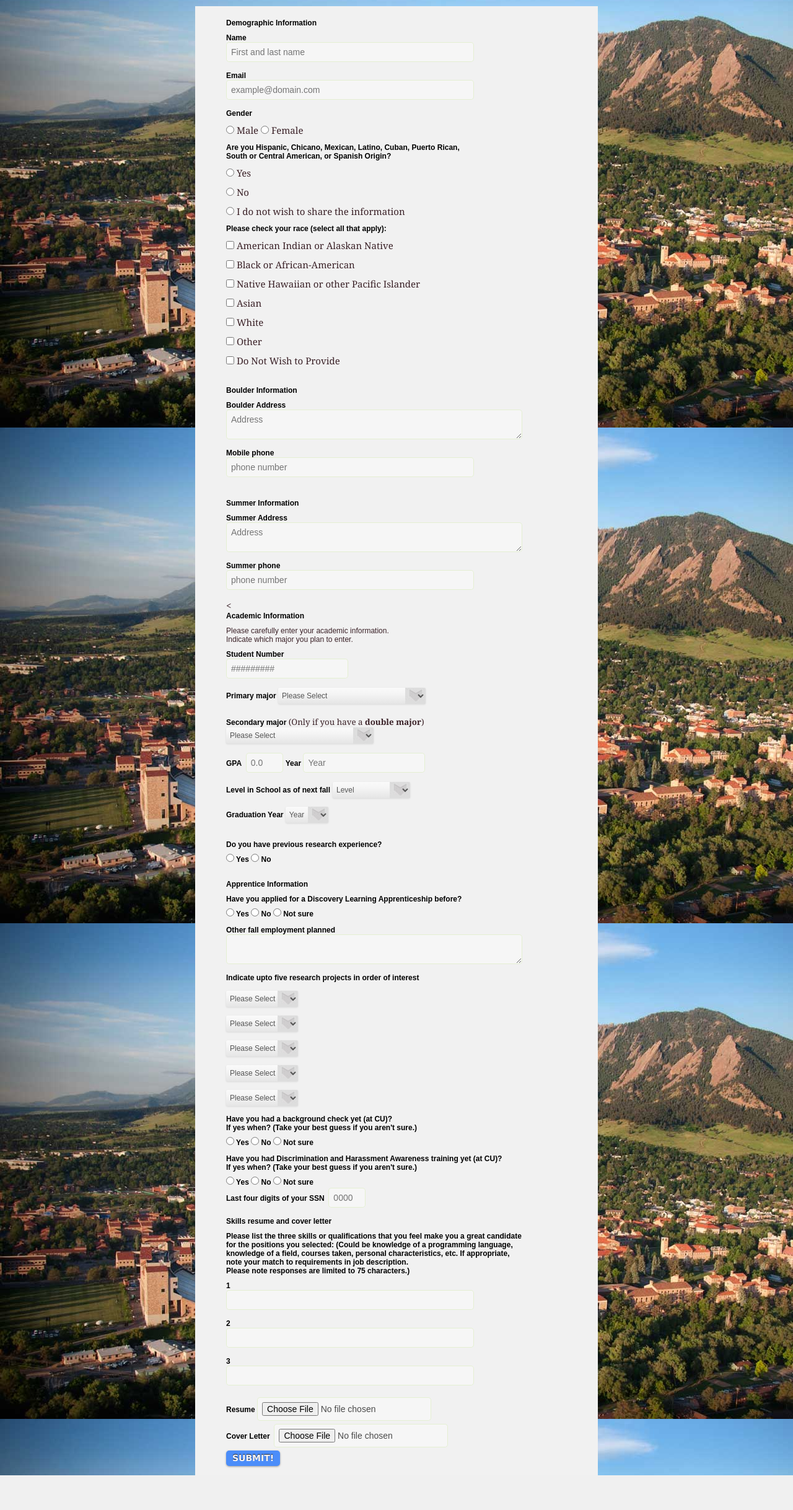
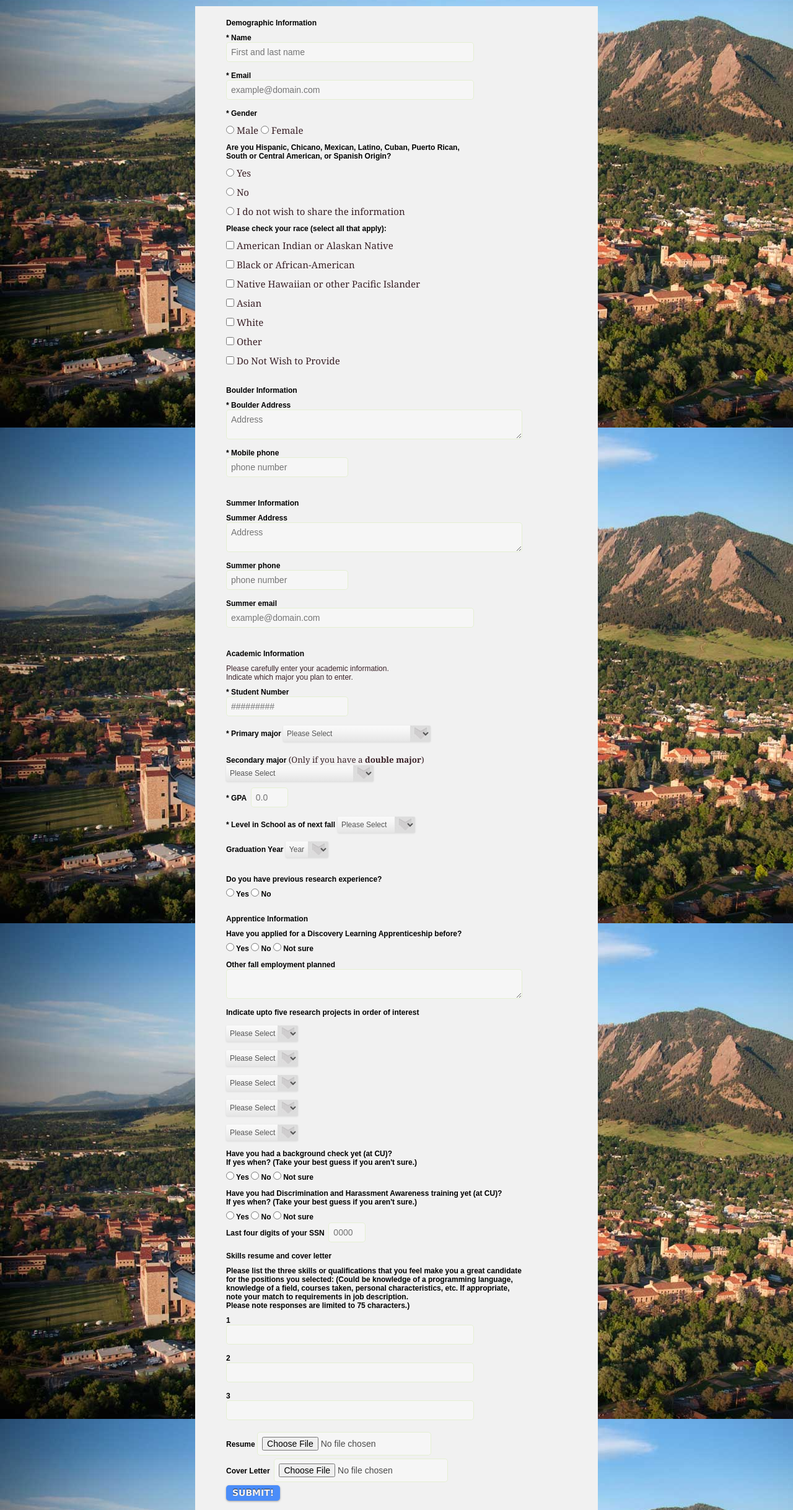
Before and after one commit to ckamat1/CSCI5828---Tachyon, a Django app: template mysite/dlcapp/templates/Student.html in a window 1280 px wide. Shown: the part 110-2547 px from the top of the page at 62% size. Before the commit the page ends 2491 px from the top, so only its background shows below. Run offline with Django 3.2, Linux system fonts and the light colour scheme; the template is opened without the code that fills it, so the values that code supplies are empty.

Commit message:
changes to fields

```diff
--- a/mysite/dlcapp/templates/Student.html
+++ b/mysite/dlcapp/templates/Student.html
@@ -26,61 +26,64 @@
             </header>
 
 	<div  class="form">
-    	<form id="contactform" name="form" method="GET" action="/register/">
+    	<form id="contactform">
 				<p class="FormMain"><label for="Demo"><strong>Demographic Information</strong></label></p>
 
-    			<p class="contact"><label for="name">Name</label></p>
+    			<p class="contact"><label for="name">* Name</label></p>
     			<input id="name" name="name" placeholder="First and last name" required="" tabindex="1" type="text">
 
-    			<p class="contact"><label for="email">Email</label></p>
+    			<p class="contact"><label for="email">* Email</label></p>
     			<input id="email" name="email" placeholder="example@domain.com" required="" type="email">
 
-				<p class="contact"><label for="gender">Gender</label></p>
-				<input id="gender" type="radio" name="gender" value="male" tabindex="1" required="" > Male
-				<input id="gender" type="radio" name="gender" value="female" required="" >   Female<br>
+				<p class="contact"><label for="gender">* Gender</label></p>
+				<input id="gender" type="radio" name="gender" value="male" tabindex="1" required > Male
+				<input id="gender" type="radio" name="gender" value="female" >   Female<br>
 
 				<p class="contact"><label for="Origin">Are you Hispanic, Chicano, Mexican, Latino, Cuban, Puerto Rican, <br> South or Central American, or Spanish Origin?</label></p>
-				<input id="origin" type="radio" name="origin" value="Yes" tabindex="1" > Yes <br>
-				<input id="origin" type="radio" name="origin" value="No"> No <br>
-				<input id="origin" type="radio" name="origin" value="na"> I do not wish to share the information<br>
+				<input id="origin" type="radio" name="origin" value="male" tabindex="1" required > Yes <br>
+				<input id="origin" type="radio" name="origin" value="female"> No <br>
+				<input id="origin" type="radio" name="origin" value="female"> I do not wish to share the information<br>
 
 				<p class="contact"><label for="race">Please check your race (select all that apply):</label></p>
-				<input id="check0" type="checkbox" name="race" value="American Indian or Alaskan Native" /> American Indian or Alaskan Native<br>
-				<input id="check1" type="checkbox" name="race" value="Black or African-American" /> Black or African-American<br>
-				<input id="check2" type="checkbox" name="race" value="Native Hawaiian" /> Native Hawaiian or other Pacific Islander<br>
-				<input id="check3" type="checkbox" name="race" value="Asian" /> Asian<br>
-				<input id="check4" type="checkbox" name="race" value="White" /> White<br>
-				<input id="check5" type="checkbox" name="race" value="Other" /> Other<br>
-				<input id="check6" type="checkbox" name="race" value="na" /> Do Not Wish to Provide<br><br>
+				<input id="check0" type="checkbox" name="check0" /> American Indian or Alaskan Native<br>
+				<input id="check1" type="checkbox" name="check1" /> Black or African-American<br>
+				<input id="check2" type="checkbox" name="check2" /> Native Hawaiian or other Pacific Islander<br>
+				<input id="check3" type="checkbox" name="check3" /> Asian<br>
+				<input id="check4" type="checkbox" name="check4" /> White<br>
+				<input id="check5" type="checkbox" name="check5" /> Other<br>
+				<input id="check6" type="checkbox" name="check6" /> Do Not Wish to Provide<br><br>
 
 				<p class="contact"><label for="Baddress">Boulder Information</label></p>
 
-				<p class="contact"><label for="Baddress">Boulder Address</label></p>
-				<textarea rows="2" cols="55" input id="Baddress" name="Baddress" id="Baddress" placeholder="Address" required="" ></textarea>
+				<p class="contact"><label for="Baddress">* Boulder Address</label></p>
+				<textarea rows="2" cols="55" input id="address" name="address" id="address" placeholder="Address" required="" ></textarea>
 
-				<p class="contact"><label for="phone">Mobile phone</label></p>
-				<input id="Bphone" name="Bphone" placeholder="phone number" required="" type="text"> <br><br>
+				<p class="contact"><label for="phone">* Mobile phone</label></p>
+				<input id="phone" name="phone" placeholder="phone number" required="" type="number"> <br><br>
 
-				<p class="contact"><label for="Saddress">Summer Information</label></p>
+				<p class="contact"><label for="Baddress">Summer Information</label></p>
 
-				<p class="contact"><label for="Saddress">Summer Address</label></p>
-				<textarea rows="2" cols="55" input id="Saddress" name="Saddress" id="Saddress" placeholder="Address"></textarea><br>
+				<p class="contact"><label for="Baddress">Summer Address</label></p>
+				<textarea rows="2" cols="55" input id="address" name="address" id="address" placeholder="Address"></textarea><br>
 
 				<p class="contact"><label for="phone">Summer phone</label></p>
-				<input id="Sphone" name="Sphone" placeholder="phone number" type="text"> <br>
+				<input id="phone" name="phone" placeholder="phone number" type="number"> <br>
 
-                <
+                <p class="contact"><label for="username">Summer email</label></p>
+    			<input id="email" name="email" placeholder="example@domain.com" type="email"> <br><br>
+
 				<p class="acad"><label for="Baddress">Academic Information</label></p>
 				<p class="acad">Please carefully enter your academic information.<br> Indicate which major you plan to enter.</p>
 
-				<p class="contact"><label for="studno">Student Number</label></p>
-    			<input id="studno" name="studno" placeholder="#########" required="" type="number">
+				<p class="contact"><label for="studno">* Student Number</label></p>
+    			<input id="Studentno" name="studno" placeholder="#########" required="" type="number">
 
 				<fieldset>
-                 <label>Primary major </label>
+                 <label>* Primary major </label>
                   <label class="major">
-                  <select class="select-style" name="Pmajor" required="" >
-                 	<option selected="selected" value="0">Please Select</option>
+                  <select class="select-style" name="major" required="" >
+                 	<!-- option selected="selected" value="0">Please Select</option> -->
+					<option value="" >Please Select</option>
 					<option value="ASEN">Aerospace Engineering</option>
 					<option value="AMEN">Applied Mathematics</option>
 					<option value="AREN">Architectural Engineering</option>
@@ -103,7 +106,7 @@
                  <label>Secondary major </label>
 				 <span style="font-size: 10pt">(Only if you have a <strong>double major</strong>)</span><br>
                   <label class="major">
-                  <select class="select-style" name="Smajor">
+                  <select class="select-style" name="major">
                  	<option selected="selected" value="0">Please Select</option>
 					<option value="ASEN">Aerospace Engineering</option>
 					<option value="AMEN">Applied Mathematics</option>
@@ -124,12 +127,13 @@
               </fieldset><br>
 
 
-				<label>GPA&nbsp <input class="gpa" maxlength="3" name="GPA" placeholder="0.0" required=""></label>
-                <label>Year <input class="listGradYear" maxlength="4" name="GradYear" placeholder="Year" required=""></label><br>
+				<label>* GPA&nbsp <input class="gpa" maxlength="3" name="GPA" placeholder="0.0" required=""></label><br>
+               <!-- <label>* Year <input class="listGradYear" maxlength="4" name="GradYear" placeholder="Year" required=""></label><br> -->
 
-				<label>Level in School as of next fall</label>
+				<label>* Level in School as of next fall</label>
                  <label class="Level">
-				 <select class="select-style"  name="levelSchool" required="" >
+				 <select class="select-style"  name="listGradYear " required="" >
+					<option value="" >Please Select</option>
 					<option value="select">Level </option>
 					<option value="Freshman">Freshman</option>
 					<option value="Sophomore">Sophomore</option>
@@ -142,8 +146,9 @@
 				<label>Graduation Year</label>
                  <label class="major">
 				 <select class="select-style"  name="listGradYear" required="">
-					<option value="select">Year</option>
-					<option value="2016">2016    </option>
+				 <option value="" >Year</option>
+					<!-- <option value="select">Year</option> -->
+					<option value="2016">2016 </option>
 					<option value="2017">2017</option>
 					<option value="2018">2018</option>
 					<option value="2019">2019</option>
@@ -153,25 +158,26 @@
 			</fieldset><br><br>
 
 				  <p class="contact"><label for="Exp">Do you have previous research experience? </label></p>
-				<input id="exp" type="radio" name="exp" value="1" tabindex="1" > Yes
-				<input id="exp" type="radio" name="exp" value="0"><label for="Exp"> No </label> <br><br>
+				<input id="exp" type="radio" name="exp" value="male" tabindex="1" > Yes
+				<input id="exp" type="radio" name="exp" value="female"><label for="Exp"> No </label> <br><br>
 
 
 				  <p class="contact"><label for="Exp">Apprentice Information </label></p>
 
 				 <p class="contact"><label for="DLA">Have you applied for a Discovery Learning Apprenticeship before?</label></p>
-				<input id="dla" type="radio" name="dla" value="1" tabindex="1" > Yes
-				<input id="dla" type="radio" name="dla" value="0"> No
-				<input id="dla" type="radio" name="dla" value="3"> Not sure<br>
+				<input id="dla" type="radio" name="dla" value="male" tabindex="1" > Yes
+				<input id="dla" type="radio" name="dla" value="female"> No
+				<input id="dla" type="radio" name="dla" value="female"> Not sure<br>
 
 				<p class="contact"><label for="Baddress">Other fall employment planned</label></p>
-				<textarea rows="2" cols="55" input id="address" name="otherempl" id="address" placeholder=""></textarea><br>
+				<textarea rows="2" cols="55" input id="address" name="address" id="address" placeholder=""></textarea><br>
 
 				<fieldset>
                  <label>Indicate upto five research projects in order of interest </label><br><br>
                   <label class="major">
-                  <select class="select-style" name="project1">
-                 	<option selected="selected" value="0" required="">Please Select</option>
+                  <select class="select-style" name="major" required >
+                 <!-- 	<option selected="selected" value="0" required >Please Select</option> -->
+					<option value="" >Please Select</option>
 					<option value="Proj1" >Project 1 </option>
 					<option value="Proj2">Project 2</option>
 					<option value="Proj3">Project 3</option>
@@ -182,7 +188,7 @@
               </fieldset> <br>
 
 			  <label class="major">
-                  <select class="select-style" name="project2">
+                  <select class="select-style" name="major">
                  	<option selected="selected" value="0">Please Select</option>
 					<option value="Proj1">Project 1 </option>
 					<option value="Proj2">Project 2</option>
@@ -194,7 +200,7 @@
               </fieldset> <br> <br>
 
 			  <label class="major">
-                  <select class="select-style" name="project3">
+                  <select class="select-style" name="major">
                  	<option selected="selected" value="0">Please Select</option>
 					<option value="Proj1">Project 1 </option>
 					<option value="Proj2">Project 2</option>
@@ -206,7 +212,7 @@
               </fieldset> <br>
 
 			  <label class="major"> <br>
-                  <select class="select-style" name="project4">
+                  <select class="select-style" name="major">
                  	<option selected="selected" value="0">Please Select</option>
 					<option value="Proj1">Project 1 </option>
 					<option value="Proj2">Project 2</option>
@@ -217,7 +223,7 @@
                  </select>
               </fieldset><br><br>
 			  <label class="major">
-                  <select class="select-style" name="project5">
+                  <select class="select-style" name="major">
                  	<option selected="selected" value="0">Please Select</option>
 					<option value="Proj1">Project 1 </option>
 					<option value="Proj2">Project 2</option>
@@ -231,16 +237,16 @@
 
 				 <fieldset>
 				<p class="contact"><label for="check">Have you had a background check yet (at CU)? <br>If yes when? (Take your best guess if you aren't sure.)</label></p>
-				<input id="check" type="radio" name="backgroundcheck" value="yes" tabindex="1" > Yes
-				<input id="check" type="radio" name="backgroundcheck" value="no"> No
-				<input id="check" type="radio" name="backgroundcheck" value="na"> Not sure<br>
+				<input id="check" type="radio" name="check" value="male" tabindex="1" > Yes
+				<input id="check" type="radio" name="check" value="female"> No
+				<input id="check" type="radio" name="check" value="female"> Not sure<br>
 				</fieldset>
 
 				</fieldset>
 				 <p class="contact"><label for="training">Have you had Discrimination and Harassment Awareness training yet (at CU)?<br> If yes when? (Take your best guess if you aren't sure.)</label></p>
-				<input id="training" type="radio" name="training" value="yes" tabindex="1" > Yes
-				<input id="training" type="radio" name="training" value="no"> No
-				<input id="training" type="radio" name="training" value="na"> Not sure<br>
+				<input id="training" type="radio" name="training" value="male" tabindex="1" > Yes
+				<input id="training" type="radio" name="training" value="female"> No
+				<input id="training" type="radio" name="training" value="female"> Not sure<br>
 
 				 <label>Last four digits of your SSN&nbsp <input class="gpa" maxlength="4" name="SSN" placeholder="0000" required=""></label>
 
@@ -262,7 +268,7 @@
 				<input type="file" name="coverletterupload" id="coverletterupload" onclick="Submit_Click" /><br>
 
 
-            <input class="button" name="submit" id="submit" tabindex="5"  value="SUBMIT!" type="submit">
+            <input class="button" name="submit" id="submit" tabindex="5" value="SUBMIT!" type="submit">
 
    </form>
 </div>
```
